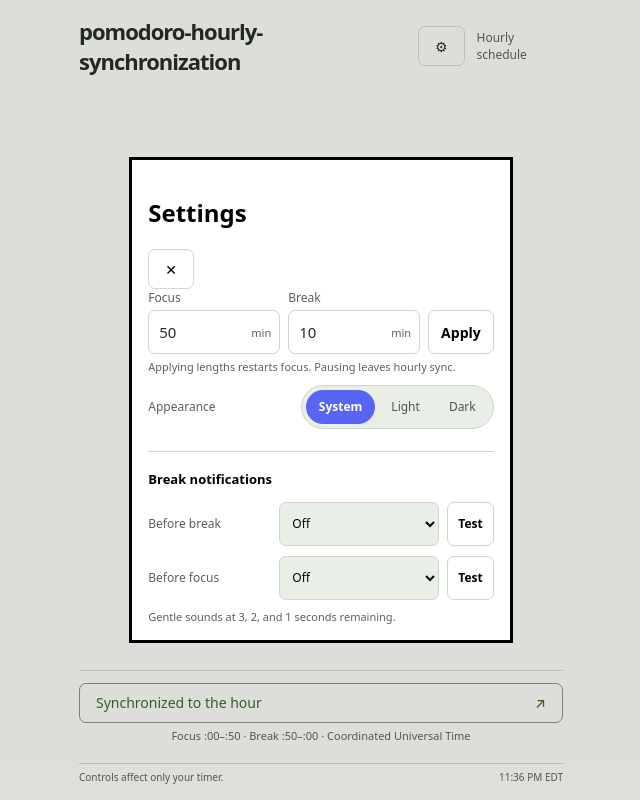
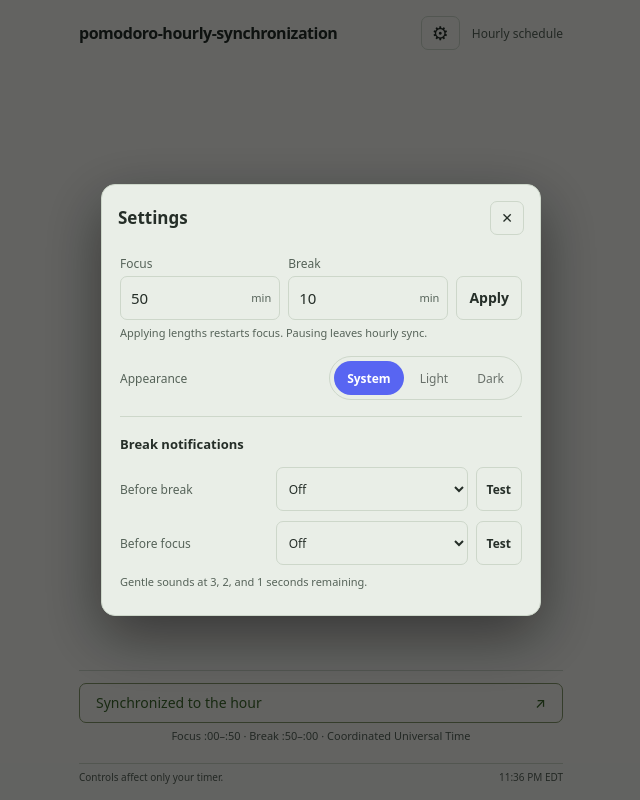
Before and after one commit to Pancreas-Pratik/pomodoro-hourly-sync, a website: page docs/index.html in a window 1280 px wide. Both pictures are taken after a click on the button "Open settings". Shown: the whole page, without its empty margins (319-959 px from the left). Drawn offline with Linux system fonts and the light colour scheme.

Commit message:
Add styles for settings dialog and header

```diff
--- a/docs/style.css
+++ b/docs/style.css
@@ -333,3 +333,85 @@ main {
 .sound-row select {
   color: inherit;
 }
+
+
+/* Compact application heading */
+header h1 {
+  flex: 1;
+  min-width: 0;
+  font-size: clamp(11px, 2.8vw, 16px);
+  letter-spacing: -.03em;
+  overflow-wrap: anywhere;
+}
+
+/* Settings gear */
+#settings-gear {
+  flex-shrink: 0;
+  min-width: 38px;
+  padding: 6px 10px;
+  font-size: 19px;
+  line-height: 1;
+}
+
+/* Settings popout */
+#settings-dialog {
+  width: min(440px, calc(100vw - 24px));
+  max-width: 440px;
+  max-height: min(84dvh, 700px);
+  padding: 16px;
+  border: 1px solid var(--line);
+  border-radius: 14px;
+  background: var(--surface);
+  color: inherit;
+  box-shadow: 0 20px 60px #0007;
+}
+
+#settings-dialog[open] {
+  display: flex;
+  flex-direction: column;
+  gap: 12px;
+}
+
+#settings-dialog::backdrop {
+  background: #0009;
+}
+
+.settings-dialog-top {
+  display: flex;
+  justify-content: space-between;
+  align-items: center;
+  gap: 12px;
+}
+
+.settings-dialog-top h2 {
+  margin: 0;
+  font-size: 17px;
+}
+
+#close-settings {
+  padding: 5px 10px;
+  min-height: 34px;
+}
+
+/* Scrollable settings */
+.settings-dialog-body {
+  overflow-y: auto;
+  min-height: 0;
+  padding: 4px 2px 10px;
+}
+
+.settings-dialog-body form {
+  margin-top: 4px;
+}
+
+.settings-dialog-body .sound-settings,
+.settings-dialog-body .theme-setting {
+  margin-top: 16px;
+}
+
+/* Keep settings accessible on short Discord windows */
+@media (max-height: 380px) {
+  header {
+    display: flex;
+  }
+}
```
